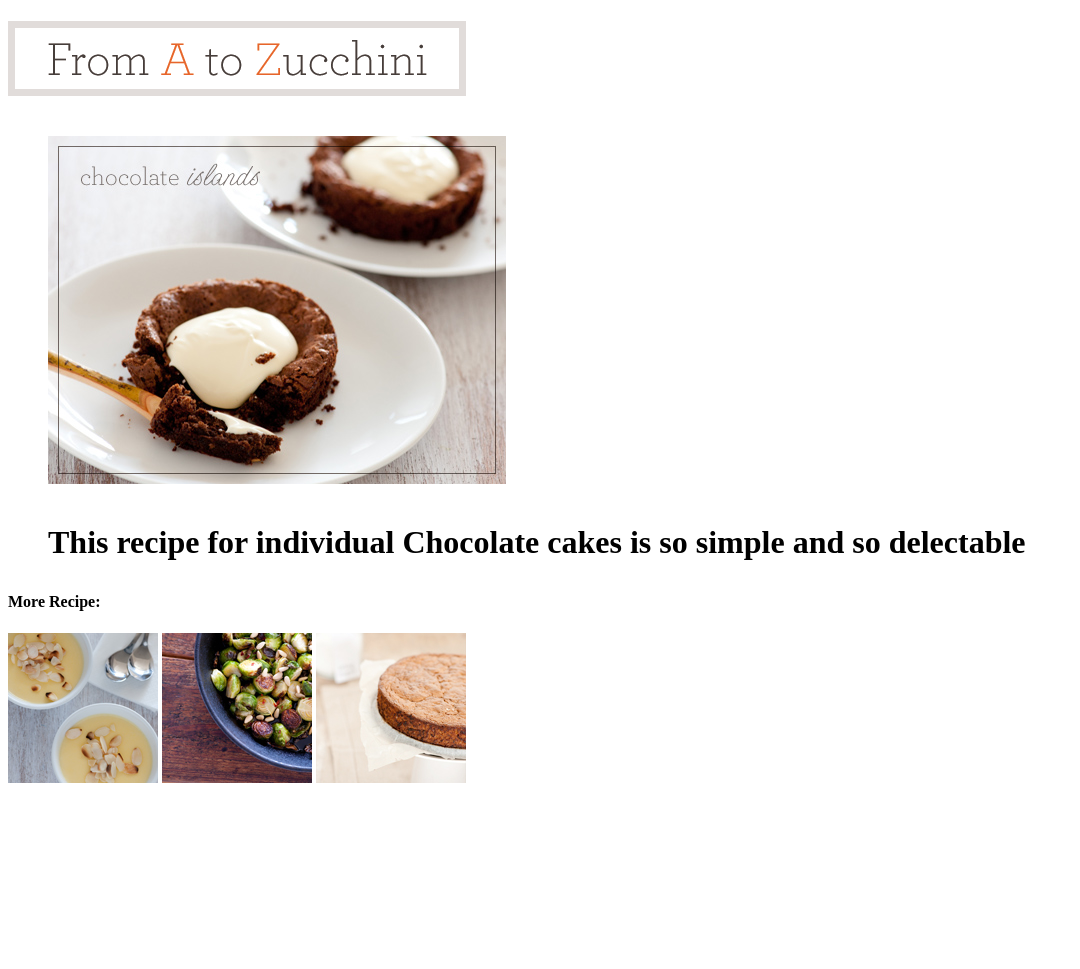
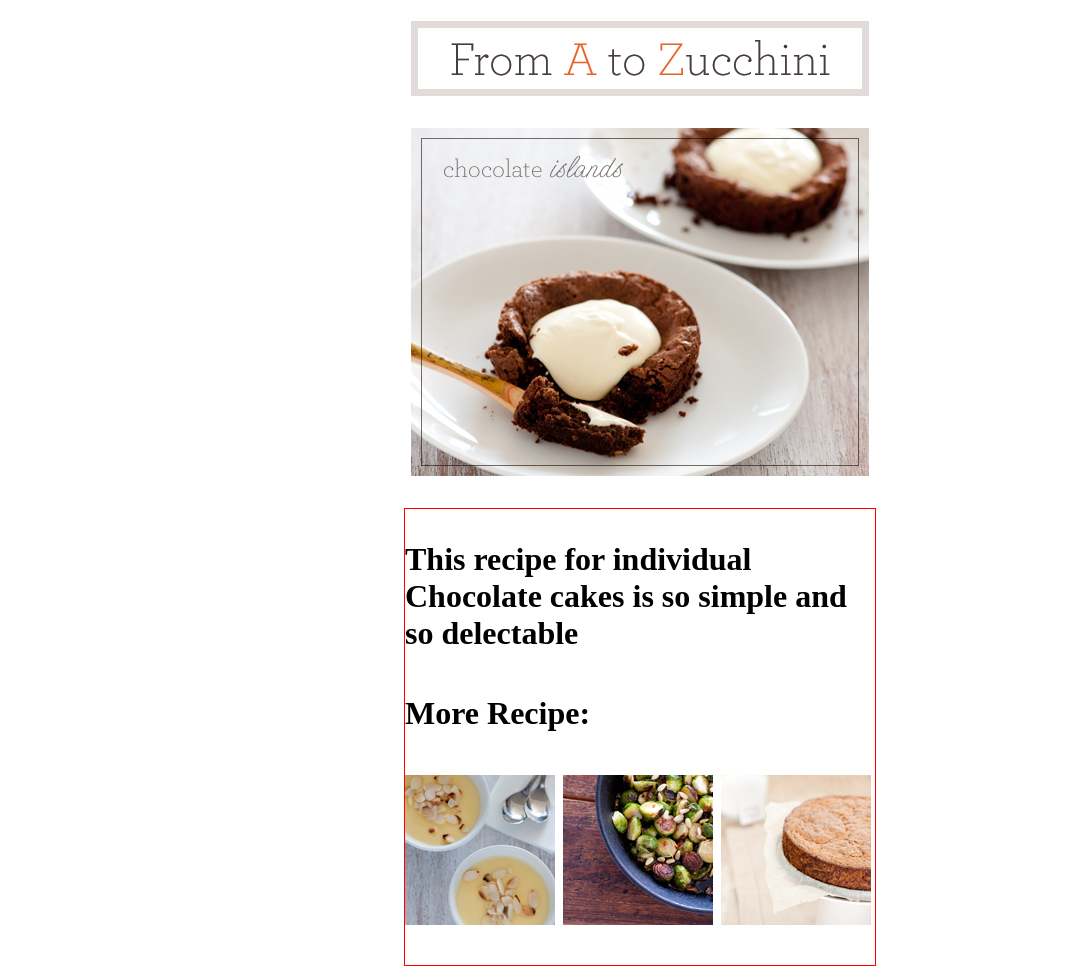
Before and after one commit to GitGuud101/Images, a plain HTML site: page Index.html in a window 1280 px wide. Shown: the whole page, without its empty margins (0-1080 px from the left). Before the commit the page ends 803 px from the top, so only its background shows below. Drawn offline with Linux system fonts and the light colour scheme.

Commit message:
Add files via upload

```diff
--- a/Index.html
+++ b/Index.html
@@ -3,6 +3,23 @@
   <head>
     <meta charset="utf-8">
     <title>Images</title>
+
+<style media="screen">
+  img{
+    display:block;
+    margin:auto;
+    max-width:100%;
+  }
+  div{
+    width:470px;
+    margin:auto;
+    border:1px red solid;
+  }
+  div img{
+    display: inline;
+  }
+</style>
+
   </head>
   <body>
     <h1><img src="image/logo.gif" alt="From A to Zucchini" /></h1>
@@ -10,13 +27,16 @@
     <figure>
       <img src="image/chocolate-islands.jpg" alt="Chocolate Islands" title="Chocolate
       Islands Individual Cakes" />
+
+</p>
+    </figure>
+    <div>
       <p>
       <figcaption>
       This recipe for individual Chocolate
     cakes is so simple and so delectable
   </figurecation>
-</p>
-    </figure>
+
     <h4>More Recipe:</h4>
     <p> <img src="image/lemon-posset.jpg"
       alt="lemon posset"
@@ -28,5 +48,6 @@
       alt="Zucchini Cake"
       title="Zucchini Cake No Frosting" />
     </p>
+  </div>
   </body>
 </html>
```
